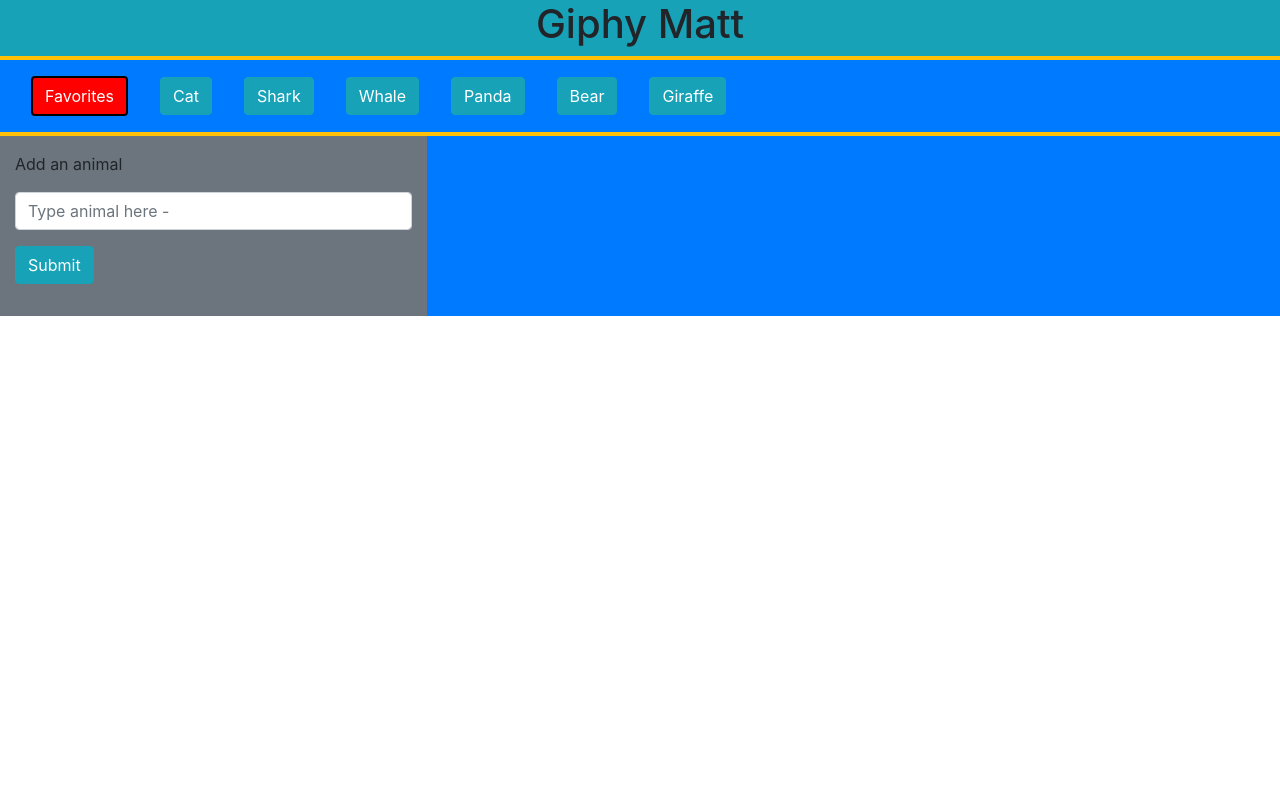
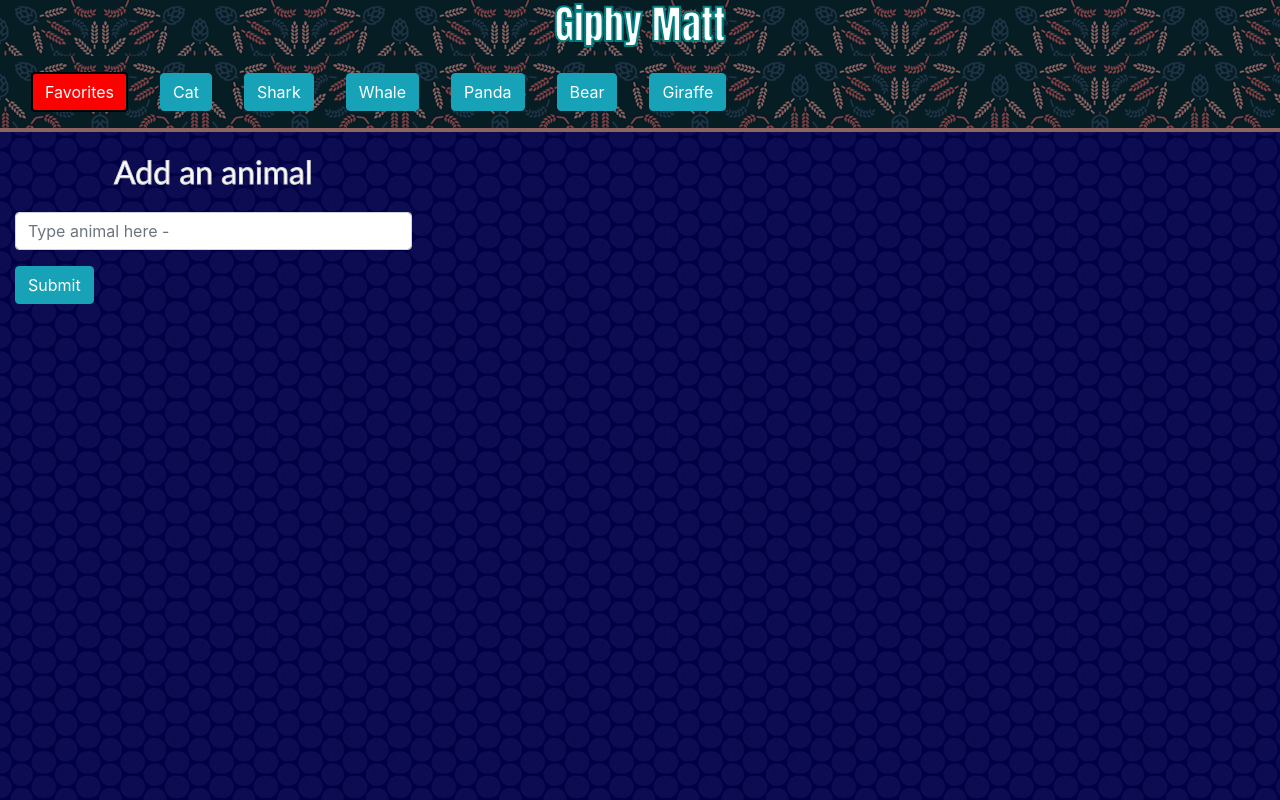
Before and after one commit to MatthewBryantDonovan/giphyMatt, a plain HTML site: page index.html in a window 1280 px wide. Drawn offline with nearby package versions, Linux system fonts and the light colour scheme.

Commit message:
applied backgrounds

```diff
--- a/assets/css/style.css
+++ b/assets/css/style.css
@@ -2,6 +2,25 @@
     box-sizing: border-box;
 }
 
+body {
+    background: url(../images/circle-blues.png);
+}
+
+h1 {
+    color: white;
+    -webkit-text-stroke-width: 2px;
+    -webkit-text-stroke-color: teal;
+    font-family: Impact, Haettenschweiler, 'Arial Bold';
+}
+
+#error, .addAnimal {
+    text-align: center;
+    font-size: 2em;
+    color: white;
+    -webkit-text-stroke-width: 1px;
+    -webkit-text-stroke-color: lightgray;
+    font-family: 'Gill Sans', 'Gill Sans MT', Calibri, 'Trebuchet MS', sans-serif;
+}
 .imgs {
     height: 150px;
     width: 150px;
@@ -46,5 +65,44 @@
     margin: 25px;
     height: 250px;
     width: 200px;
-    border: 2px black solid;
+    border: 4px solid #8e6463;
+    background: white;
 }
+
+
+/* the 4 below for option 1 */
+/* #gifBtn {
+    background: url(../images/wheat.png);
+}
+
+#btnSpam {
+    background: url(../images/circle-blues.png);
+}
+
+#gifSpam {
+    background: url(../images/morocco-blue.png);
+}
+
+#searchBox, #gif {
+    background: url(../images/morocco.png);
+    border-right: .25em solid #ffc107;
+} */
+
+
+/* the 4 below for option 2 */
+#gifBtn {
+    background: url(../images/wheat.png);
+}
+
+#btnSpam {
+    background: url(../images/wheat.png);
+    border-bottom: 4px solid #8e6463;;
+}
+
+#gifSpam {
+    background: rgba(0, 0, 0, .0);
+}
+
+#searchBox, #gif {
+    background: rgba(0, 0, 0, .0);
+}
--- a/assets/javascript/app.js
+++ b/assets/javascript/app.js
@@ -112,10 +112,12 @@
 function usersAnimal() {
     $("#error").empty();
 
-    var userAnimal = $("#get-animal").val();
+    var userAnimal = $("#get-animal").val().trim();
+    $("#get-animal").val("");
     console.log(userAnimal);
     var lowerAnimals = [];
     for (var index = 0; index < animals.length; index++) {
+
         lowerAnimals.push(animals[index].toLowerCase());
 
     }
@@ -126,7 +128,7 @@
         url: "http://api.giphy.com/v1/gifs/search?q=" + userAnimal + "&api_key=dAY3n2gyWacdsBSXbo3lp44fHPJeSRcN&limit=10&rating=PG-13",
         method: "GET"
     }).then(function (response) {
-        if (userAnimal != "" && !lowerAnimals.includes(userAnimal) && response.data.length != 0) {
+        if (userAnimal != "" && !lowerAnimals.includes(userAnimal.toLowerCase()) && response.data.length != 0) {
             animals.push(userAnimal);
             makeBtns();
         } else if (response.data.length == 0) {
@@ -176,7 +178,6 @@
     } else {
         var button = event.target;
     }
-    console.log("should be button" + button);
 
 
     if ($(button).attr("data-liked") == "no") {
@@ -263,10 +264,6 @@
 2. Allow users to request additional gifs to be added to the page.
    * Each request should ADD 10 gifs to the page, NOT overwrite the existing gifs.
 
-5. Allow users to add their favorite gifs to a `favorites` section.
-   * This should persist even when they select or add a new topic.
-   * If you are looking for a major challenge, look into making this section persist even when the page is reloaded(via localStorage or cookies).
-
    ### Create a README.md
 
 Add a `README.md` to your repository describing the project. Here are some resources for creating your `README.md`. Here are some resources to help you along the way:
--- a/index.html
+++ b/index.html
@@ -20,23 +20,25 @@
 
     <div class="container-fluid">
         <div class="row">
-            <div id="gifBtn" class="col-md-12 text-center bg-info">
+            <div id="gifBtn" class="col-md-12 text-center">
                 <h1>Giphy Matt</h1>
             </div>
         </div>
-        <div class="row justify-content-center bg-warning">
-            <div id="btnSpam" class="col-md-12 mt-1 bg-primary">
+        <div class="row justify-content-center">
+            <div id="btnSpam" class="col-md-12 ">
             </div>
         </div>
-        <div class="row justify-content-center bg-warning">
-            <div id="searchBox" class="col-md-4 mt-1 bg-secondary pt-3"> <!-- in places like this make mt-1 to pt-1 -->
-                <p>Add an animal</p>
-                <input id="get-animal" type="text" class="form-control" placeholder="Type animal here -" aria-label="Username"
-                    aria-describedby="basic-addon1">
-                <button id="animal-submit" type="button" class="btn btn-info my-3" onclick="usersAnimal()">Submit</button>
+        <div class="row justify-content-center ">
+            <div id="searchBox" class="col-md-4 pt-3">
+                <!-- in places like this make mt-1 to pt-1 -->
+                <p class="addAnimal">Add an animal</p>
+                <input id="get-animal" type="text" class="form-control" placeholder="Type animal here -"
+                    aria-label="Username" aria-describedby="basic-addon1">
+                <button id="animal-submit" type="button" class="btn btn-info my-3"
+                    onclick="usersAnimal()">Submit</button>
                 <p id="error"></p>
             </div>
-            <div id="gifSpam" class="col-md-8 mt-1 bg-primary">
+            <div id="gifSpam" class="col-md-8">
             </div>
         </div>
 
```
Also changed, not shown: assets/images/circle-blues.png (added), assets/images/morocco-blue.png (added), assets/images/morocco.png (added), assets/images/wheat.png (added), 1 other file.
